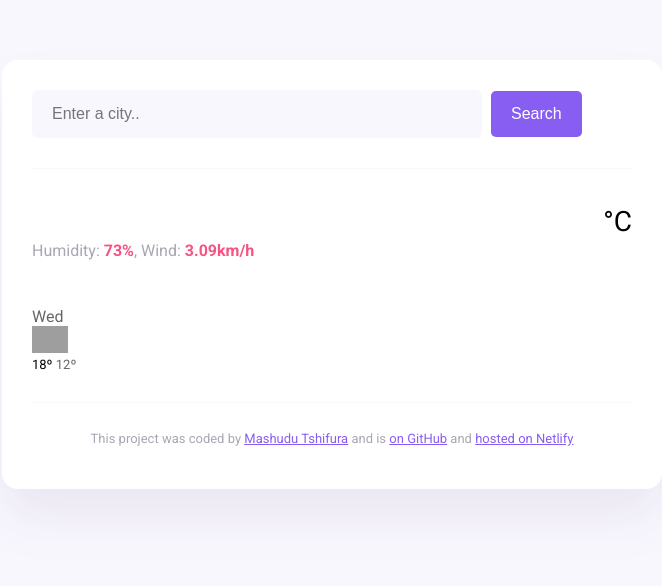
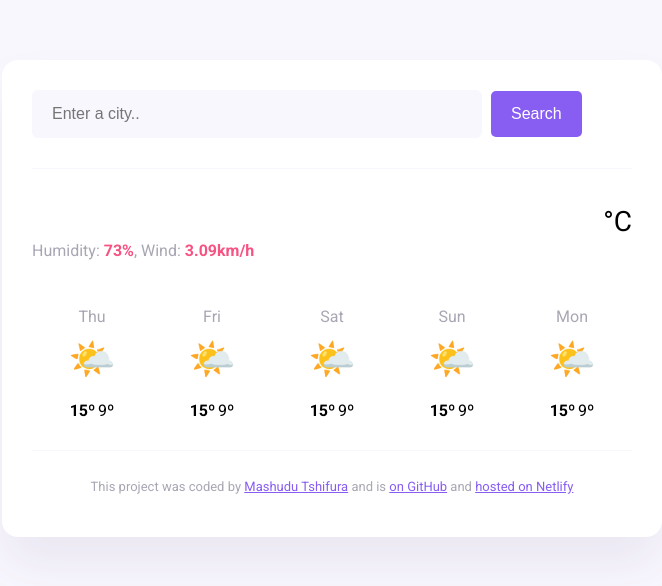
Before and after one commit to mashudutshifura/My-weather-app, a website built with Parcel: page index.html in a window 1280 px wide. Shown: the whole page, without its empty margins (308-970 px from the left). Built offline with nearby package versions, Linux system fonts and the light colour scheme; no server answers; grey boxes are pictures that could not be loaded.

Commit message:
linked HTML from Javascript and ammended the basic CSS

```diff
--- a/index.html
+++ b/index.html
@@ -44,22 +44,7 @@
             <div class="current-temperature-unit">°C</div>
           </div>
         </div>
-        <div class="weather-forecast">
-          <div class="row">
-            <div class="col-2">
-              <div class="weather-forecast-date">Wed</div>
-              <img
-                src="http://shecodes-assets.s3.amazonaws.com/api/weather/icons/broken-clouds-day.png"
-                alt=""
-                width="36"
-              />
-              <div class="weather-forecast-degrees">
-                <span class="weather-forecast-degrees-max">18º</span>
-                <span class="weather-forecast-degrees-min">12º</span>
-              </div>
-            </div>
-          </div>
-        </div>
+        <div class="weather-forecast" id="forecast"></div>
       </main>
       <footer>
         <p>
--- a/src/index.js
+++ b/src/index.js
@@ -56,4 +56,30 @@ function search(event) {
 let searchFormElement = document.querySelector("#search-form");
 searchFormElement.addEventListener("submit", search);
 
+function displayForecast() {
+  let days = ["Thu", "Fri", "Sat", "Sun", "Mon"];
+  let forecastHtml = "";
+
+  days.forEach(function (day) {
+    forecastHtml =
+      forecastHtml +
+      `
+      <div class="weather-forecast-day">
+        <div class="weather-forecast-date">${day}</div>
+        <div class="weather-forecast-icon">🌤️</div>
+        <div class="weather-forecast">
+          <div class="weather-forecast-degrees-max">
+            <strong>15º</strong>
+          </div>
+          <div class="weather-forecast-degree-min">9º</div>
+        </div>
+      </div>
+    `;
+  });
+
+  let forecastElement = document.querySelector("#forecast");
+  forecastElement.innerHTML = forecastHtml;
+}
+
+displayForecast();
 searchCity("Pretoria");
--- a/src/styles.css
+++ b/src/styles.css
@@ -90,18 +90,36 @@ main {
 
 .weather-forecast {
   margin-top: 20px;
-
   color: black;
+  display: flex;
+  justify-content: space-around;
 }
 .weather-forecast-date {
   font-size: 16px;
-  opacity: 0.6;
+  text-align: center;
+  color: rgba(39, 33, 66, 0.4);
+  line-height: 20px;
+  margin-bottom: 10px;
 }
+
+.weather-forecast-icon {
+  font-size: 38px;
+  text-align: center;
+}
+
 .weather-forecast-degrees {
-  font-size: 13px;
+  justify-content: center;
+  text-align: center;
+  display: flex;
+  color: #f65282;
+  margin-top: 10px;
 }
 .weather-forecast-degrees-min {
   opacity: 0.6;
+  display: flex;
+  text-align: center;
+  justify-content: center;
+  padding: 0 10px;
 }
 footer {
   border-top: 1px solid #f9f7fe;
```
